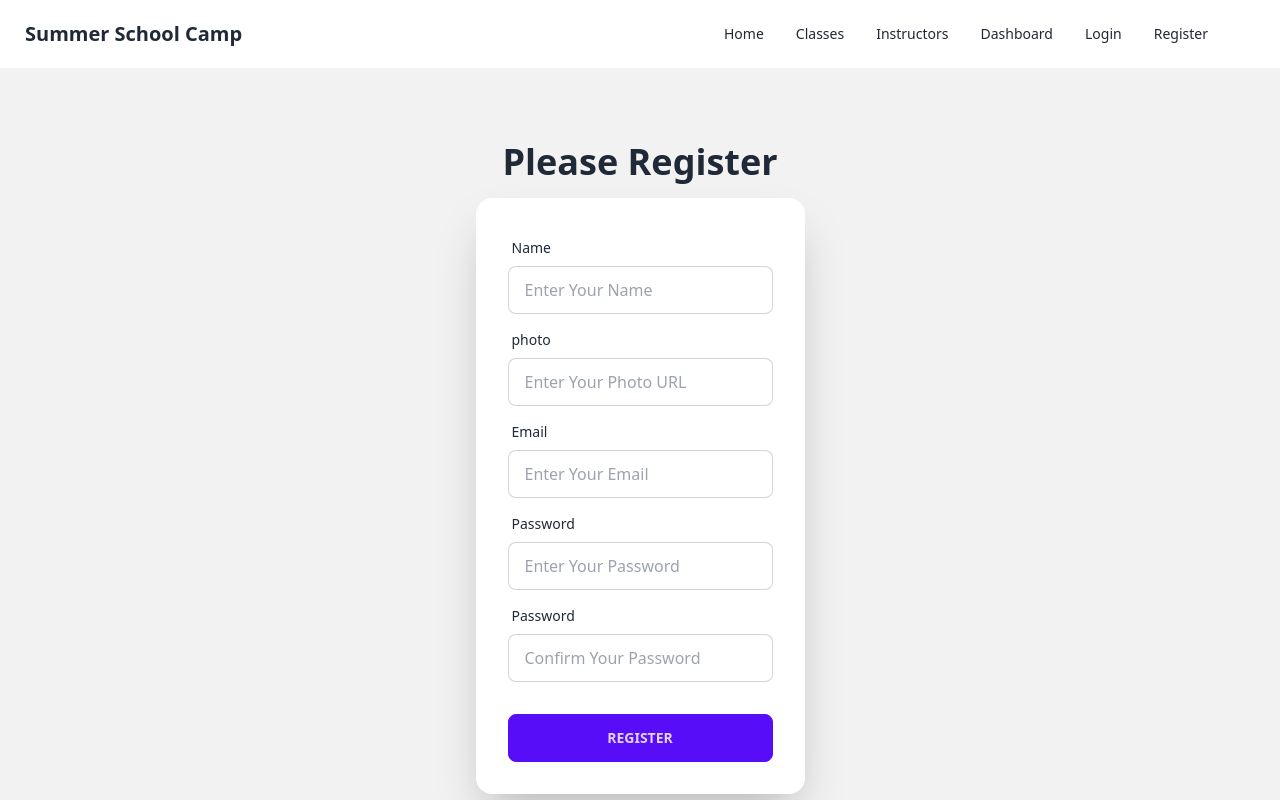
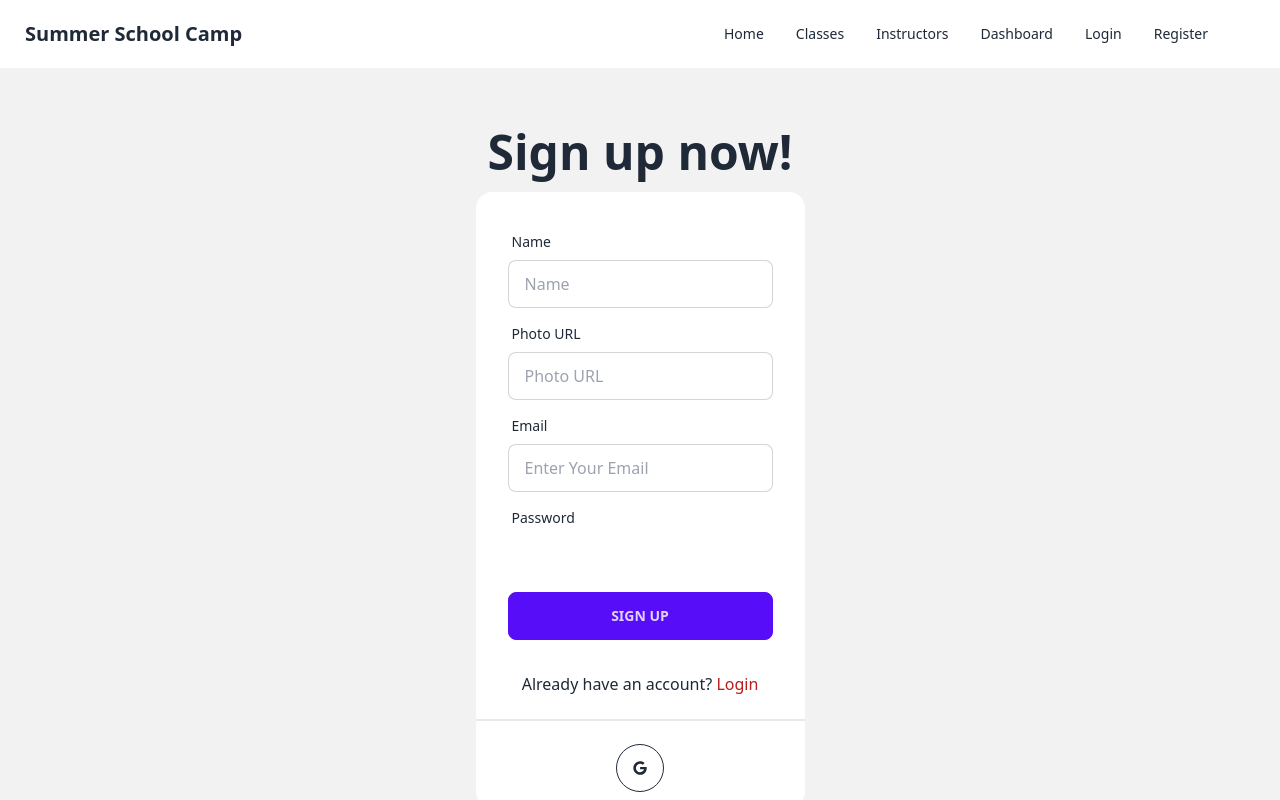
Before and after one commit to deadmanShadow/Summer-Camp, a React (Vite) app: page /register in a window 1280 px wide. Shown: the top 800 px of the page. Built offline with nearby package versions, Linux system fonts and the light colour scheme; no server answers.

Commit message:
register added

```diff
--- a/package.json
+++ b/package.json
@@ -17,11 +17,14 @@
     "react-dom": "^18.2.0",
     "react-helmet": "^6.1.0",
     "react-helmet-async": "^1.3.0",
+    "react-hook-form": "^7.44.3",
+    "react-icons": "^4.9.0",
     "react-parallax": "^3.5.1",
     "react-responsive-carousel": "^3.2.23",
     "react-router-dom": "^6.11.2",
     "react-tabs": "^6.0.1",
     "sort-by": "^1.2.0",
+    "sweetalert2": "^11.7.12",
     "swiper": "^9.3.2"
   },
   "devDependencies": {
--- a/src/Pages/Login/Login.jsx
+++ b/src/Pages/Login/Login.jsx
@@ -1,44 +1,78 @@
-import React from 'react';
+import { useContext} from 'react';
+import { Link, useLocation, useNavigate } from 'react-router-dom';
+import Swal from 'sweetalert2';
+import { Helmet } from 'react-helmet-async';
+import { AuthContext } from '../Providers/AuthProvider';
+import SocialLogin from '../../Shared/SocialLogin/SocialLogin';
+
+
 const Login = () => {
+    const { signIn } = useContext(AuthContext);
+    const navigate = useNavigate();
+    const location = useLocation();
+
+    const from = location.state?.from?.pathname || "/";
+
+
     const handleLogin = event => {
         event.preventDefault();
         const form = event.target;
         const email = form.email.value;
         const password = form.password.value;
-        console.log(email,password);
+        console.log(email, password);
+        signIn(email, password)
+            .then(result => {
+                const user = result.user;
+                console.log(user);
+                Swal.fire({
+                    title: 'User Login Successful.',
+                    showClass: {
+                        popup: 'animate__animated animate__fadeInDown'
+                    },
+                    hideClass: {
+                        popup: 'animate__animated animate__fadeOutUp'
+                    }
+                });
+                navigate(from, { replace: true });
+            })
     }
     return (
-        <div className='home'>
+        <>
+            <Helmet>
+                <title>SummerCap | Login</title>
+            </Helmet>
             <div className="hero min-h-screen bg-base-200">
-                <div className="hero-content flex-col lg:flex">
-                    <div className="text-center lg:text-left">
-                        <h1 className="text-4xl font-bold">Please Login</h1>
+                <div>
+                    <div className="text-center">
+                        <h1 className="text-5xl font-bold">Please Login!</h1>
                     </div>
-                    <div className="card  max-w-sm shadow-2xl bg-base-100">
+                    <div className="card shadow-2xl bg-base-100">
                         <form onSubmit={handleLogin} className="card-body">
                             <div className="form-control">
                                 <label className="label">
                                     <span className="label-text">Email</span>
                                 </label>
-                                <input type="email" name='email' placeholder="Enter Your Email" className="input input-bordered" />
+                                <input type="email" name="email" placeholder="Enter your Email" className="input input-bordered" />
                             </div>
                             <div className="form-control">
                                 <label className="label">
                                     <span className="label-text">Password</span>
                                 </label>
-                                <input type="text" name='password' placeholder="Enter Your Password" className="input input-bordered" />
+                                <input type="password" name="password" placeholder="Enter your Password" className="input input-bordered" />
                                 <label className="label">
                                     <a href="#" className="label-text-alt link link-hover">Forgot password?</a>
                                 </label>
                             </div>
                             <div className="form-control mt-6">
-                                <input className="btn btn-primary" type="submit" value="Login" />
+                                <input disabled={false} className="btn btn-primary" type="submit" value="Login" />
                             </div>
                         </form>
+                        <button>New Here? <Link to="/register"><span className='text-red-700'>Create an account</span> </Link></button>
+                        <SocialLogin></SocialLogin>
                     </div>
                 </div>
             </div>
-        </div>
+        </>
     );
 };
 
--- a/src/Pages/Login/Register.jsx
+++ b/src/Pages/Login/Register.jsx
@@ -1,53 +1,90 @@
-import React from 'react';
+import { useContext } from "react";
+import { Helmet } from "react-helmet-async";
+import { Link, useNavigate } from "react-router-dom";
+import Swal from 'sweetalert2'
+import { AuthContext } from "../Providers/AuthProvider";
+import { useForm } from "react-hook-form";
+import SocialLogin from "../../Shared/SocialLogin/SocialLogin";
 
 const Register = () => {
+
+    const { register, handleSubmit, reset, formState: { errors } } = useForm();
+    const { createUser, updateUserProfile } = useContext(AuthContext);
+    const navigate = useNavigate();
+
+    const onSubmit = data => {
+        console.log(data);
+        createUser(data.email, data.password)
+            .then(result => {
+                const loggedUser = result.user;
+                console.log(loggedUser);
+                updateUserProfile(data.name, data.photoURL)
+                    .then(() => {
+                        console.log('user profile info updated')
+                        reset();
+                        Swal.fire({
+                            position: 'top-end',
+                            icon: 'success',
+                            title: 'User created successfully.',
+                            showConfirmButton: false,
+                            timer: 1500
+                        });
+                        navigate('/');
+
+                    })
+                    .catch(error => console.log(error))
+            })
+    };
+
     return (
-        <div className='home'>
+        <>
+            <Helmet>
+                <title>Summer Camp | Sign Up</title>
+            </Helmet>
             <div className="hero min-h-screen bg-base-200">
-                <div className="hero-content flex-col lg:flex">
+                <div className="hero-content flex-col">
                     <div className="text-center lg:text-left">
-                        <h1 className="text-4xl font-bold">Please Register</h1>
+                        <h1 className="text-5xl font-bold">Sign up now!</h1>
                     </div>
-                    <div className="card  max-w-sm shadow-2xl bg-base-100">
-                        <form className="card-body">
+                    <div className="card bg-base-100">
+                        <form onSubmit={handleSubmit(onSubmit)} className="card-body">
                             <div className="form-control">
                                 <label className="label">
                                     <span className="label-text">Name</span>
                                 </label>
-                                <input type="text" name='name' placeholder="Enter Your Name" className="input input-bordered" />
+                                <input type="text"  {...register("name", { required: true })} name="name" placeholder="Name" className="input input-bordered" />
+                                {errors.name && <span className="text-red-600">Name is required</span>}
                             </div>
                             <div className="form-control">
                                 <label className="label">
-                                    <span className="label-text">photo</span>
+                                    <span className="label-text">Photo URL</span>
                                 </label>
-                                <input type="text" name='photourl' placeholder="Enter Your Photo URL" className="input input-bordered" />
+                                <input type="text"  {...register("photoURL", { required: true })} placeholder="Photo URL" className="input input-bordered" />
+                                {errors.photoURL && <span className="text-red-600">Photo URL is required</span>}
                             </div>
                             <div className="form-control">
                                 <label className="label">
                                     <span className="label-text">Email</span>
                                 </label>
-                                <input type="email" name='email' placeholder="Enter Your Email" className="input input-bordered" />
+                                <input type="email"  {...register("email", { required: true })} name="email" placeholder="Enter Your Email" className="input input-bordered" />
+                                {errors.email && <span className="text-red-600">Email is required</span>}
                             </div>
                             <div className="form-control">
                                 <label className="label">
                                     <span className="label-text">Password</span>
                                 </label>
-                                <input type="text" name='password' placeholder="Enter Your Password" className="input input-bordered" />
-                            </div>
-                            <div className="form-control">
-                                <label className="label">
-                                    <span className="label-text">Password</span>
-                                </label>
-                                <input type="text" name='password' placeholder="Confirm Your Password" className="input input-bordered" />
+                                <input type="password"  ></input>
                             </div>
                             <div className="form-control mt-6">
-                                <input className="btn btn-primary" type="submit" value="Register" />
+                                <input className="btn btn-primary" type="submit" value="Sign Up" />
                             </div>
                         </form>
+                        <button>Already have an account? <Link to="/login"><span className="text-red-700">Login</span></Link></button>
+                        <SocialLogin></SocialLogin>
                     </div>
                 </div>
             </div>
-        </div>
+        </>
     );
 };
 
--- /dev/null
+++ b/src/Shared/SocialLogin/SocialLogin.jsx
@@ -0,0 +1,48 @@
+import React, { useContext } from 'react';
+import { FaGoogle } from 'react-icons/fa'
+// import { useLocation, useNavigate } from 'react-router-dom';
+import { AuthContext } from '../../Pages/Providers/AuthProvider';
+
+const SocialLogin = () => {
+    const { googleSignIn } = useContext(AuthContext);
+    // const navigate = useNavigate();
+    // const location = useLocation();
+
+    // const from = location.state?.from?.pathname || "/";
+
+
+    const handleGoogleSignIn = () => {
+        googleSignIn()
+            .then(result => {
+                const loggedInUser = result.user;
+                console.log(loggedInUser);
+
+                //     const saveUser = {name: loggedInUser.displayName, email: loggedInUser.email}
+                //     fetch('http://localhost:5000/users', {
+                //         method: 'POST',
+                //     headers: {
+                //         'content-type': 'application/json'
+                //     },
+                //     body: JSON.stringify(saveUser)
+                //     })
+
+                //         .then(res => res.json())
+                //         .then(() => {
+                //                 navigate(from, { replace: true });
+                //         })
+                // })
+            })
+    }
+    return (
+        <div>
+            <div className="divider"></div>
+            <div className='w-full text-center my-4'>
+                <button onClick={handleGoogleSignIn} className="btn btn-circle btn-outline">
+                    <FaGoogle></FaGoogle>
+                </button>
+            </div>
+        </div>
+    );
+};
+
+export default SocialLogin;
```
Also changed, not shown: src/Layout/Main.jsx (+4 -4 lines), 1 other file (tests, documents, lock files or other folders).
